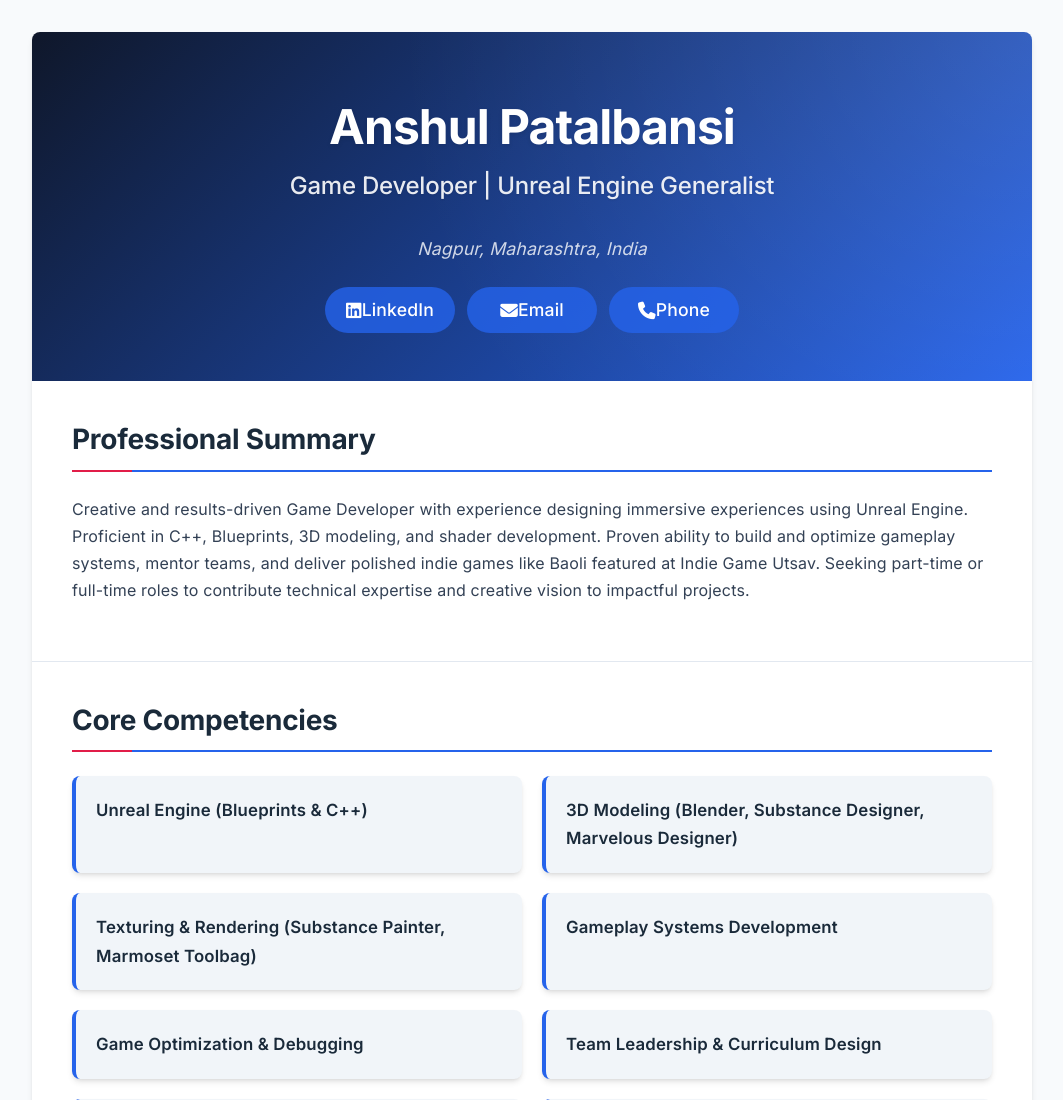
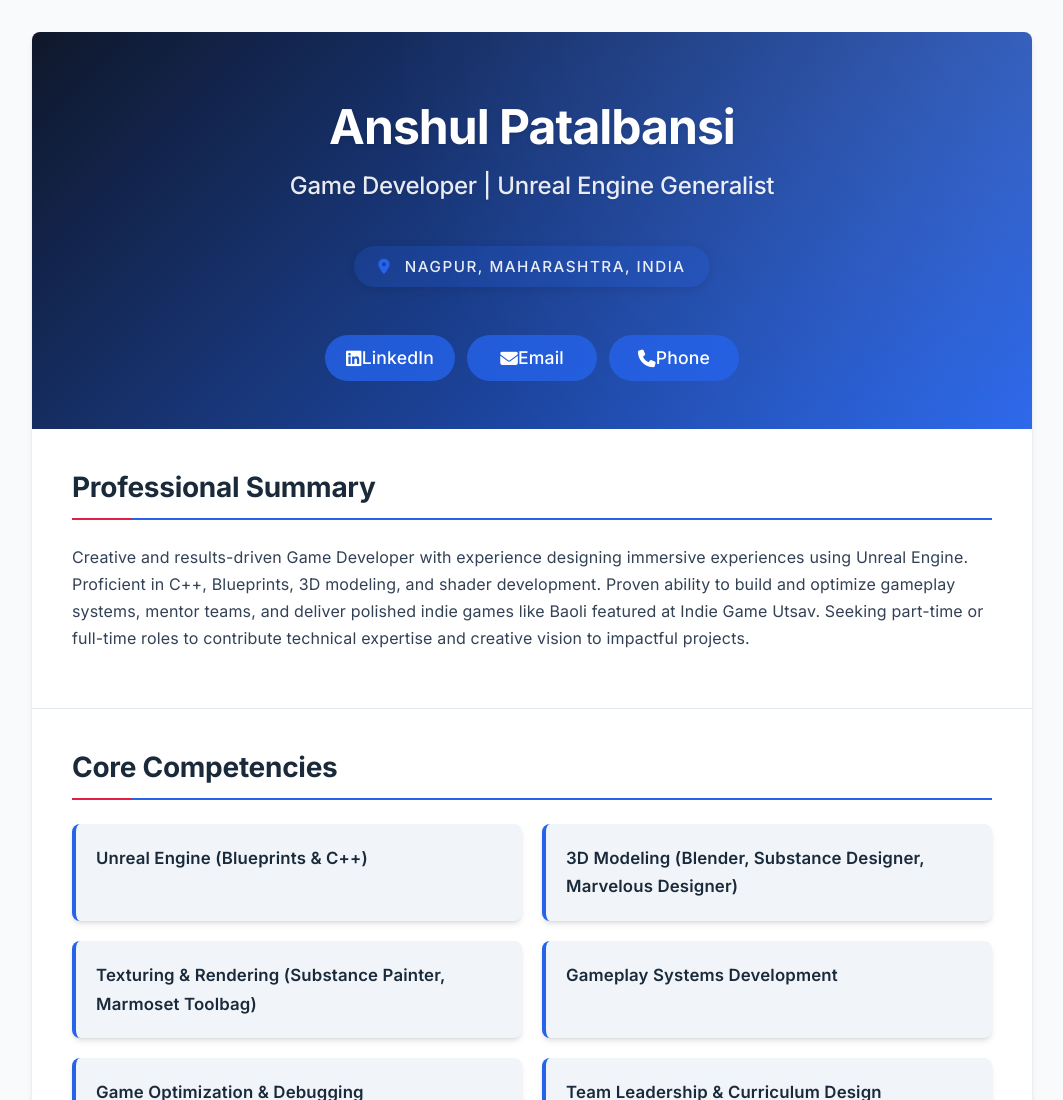
Before and after one commit to EzioFPS/ResumeWebsite, a plain HTML site: page index.html in a window 1280 px wide. Shown: the top 1100 px of the page, without its empty margins (108-1171 px from the left). Drawn offline with Linux system fonts and the light colour scheme.

Commit message:
Add files via upload

```diff
--- a/index.css
+++ b/index.css
@@ -145,10 +145,24 @@ header h2::after {
 }
 
 .location {
-    margin-bottom: 1.25rem;
-    font-style: italic;
-    color: rgba(255,255,255,0.8);
-    font-size: 1.1rem;
+    margin: 0.75rem auto 1.5rem;
+    font-weight: 500;
+    color: rgba(255,255,255,0.9);
+    font-size: 0.95rem;
+    letter-spacing: 0.1em;
+    text-transform: uppercase;
+    position: relative;
+    display: inline-block;
+    padding: 0 1.5rem;
+    background-color: rgba(37, 99, 235, 0.2);
+    border-radius: 50px;
+    padding: 0.5rem 1.5rem;
+    box-shadow: 0 2px 10px rgba(0,0,0,0.1);
+}
+
+.location i {
+    margin-right: 0.5rem;
+    color: var(--secondary-color);
 }
 
 .social-links {
--- a/index.html
+++ b/index.html
@@ -16,7 +16,7 @@
             <div class="header-content">
                 <h1>Anshul Patalbansi</h1>
                 <h2>Game Developer | Unreal Engine Generalist</h2>
-                <p class="location">Nagpur, Maharashtra, India</p>
+                <p class="location"><i class="fas fa-map-marker-alt"></i> NAGPUR, MAHARASHTRA, INDIA</p>
                 <div class="social-links">
                     <a href="https://linkedin.com/in/anshul-patalbansi-014a43186" target="_blank">
                         <i class="fab fa-linkedin"></i> LinkedIn
```
